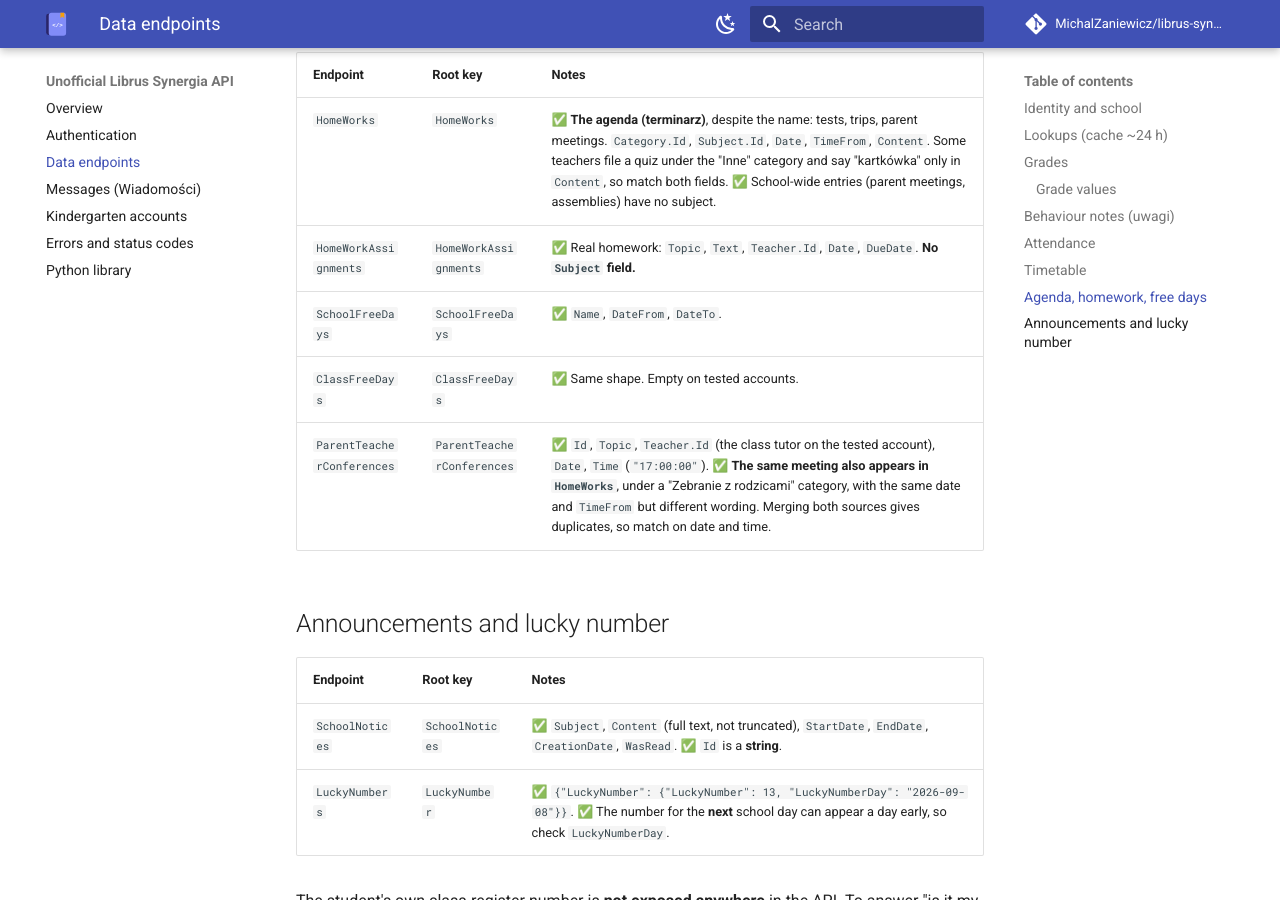
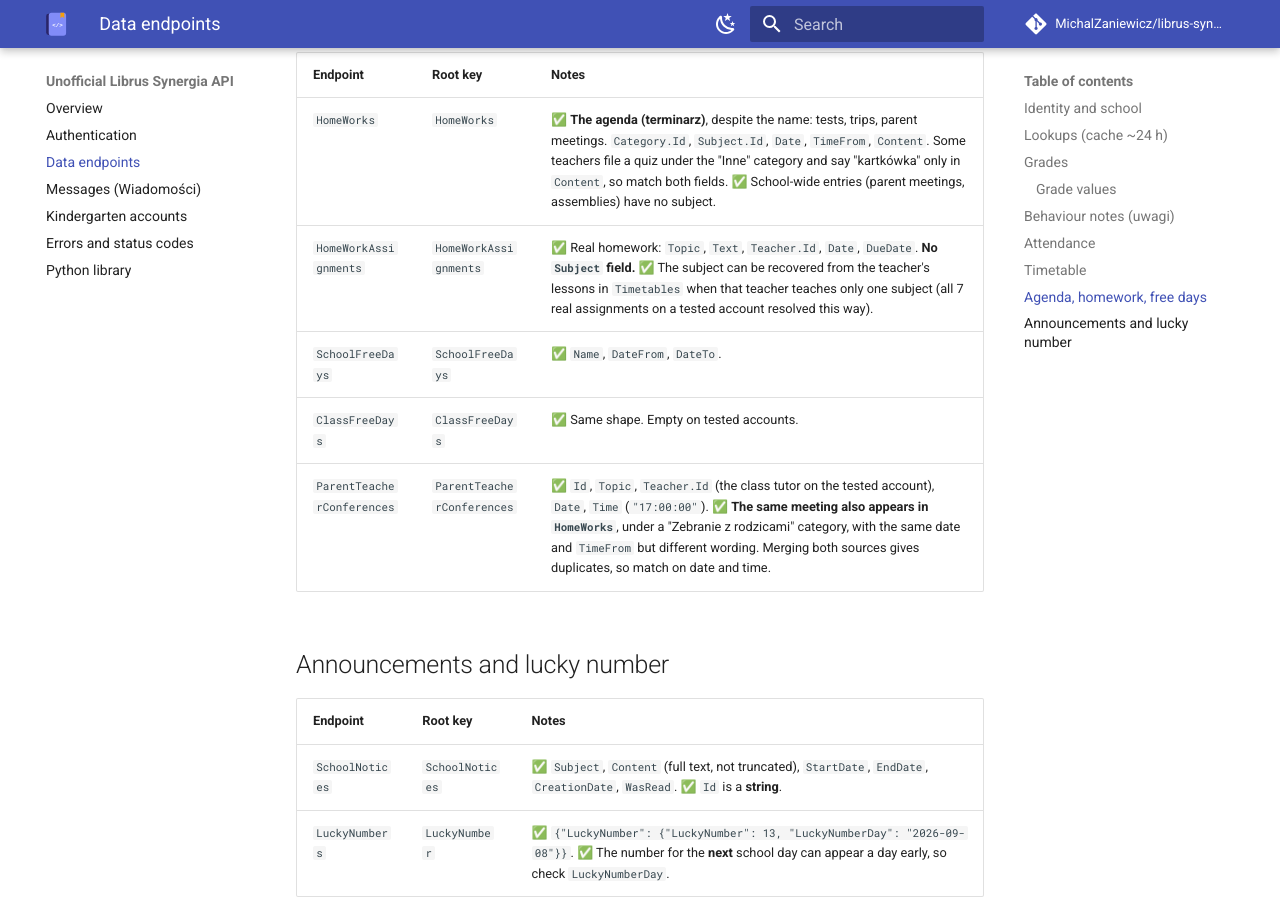
Before and after one commit to MichalZaniewicz/librus-synergia, an MkDocs documentation site: the page built from docs/endpoints.md, in a window 1280 px wide and 900 px high, scrolled down 4634 px. Built offline with MkDocs 1.6.1 and Material for MkDocs 9.7.7, drawn with Linux system fonts in a browser that asks for light colours; comment, search, counter and statistics services are not loaded; some of the changed text lies outside the part shown.

Commit message:
Docs: grade AddedBy and homework subject-from-teacher confirmed live
Co-Authored-By: Claude Opus 5.5 <noreply@anthropic.com>

```diff
--- a/docs/endpoints.md
+++ b/docs/endpoints.md
@@ -49,7 +49,7 @@ Two things apply to every endpoint:
 
 | Endpoint | Root key | Notes |
 |---|---|---|
-| `Grades` | `Grades` | ✅ `Grade` (string), `Subject.Id`, `Category.Id`, `Semester`, `AddDate`, `IsSemesterProposition`, `IsFinalProposition`, `IsSemester`, `IsFinal`, `Comments`. 📖 `AddedBy.Id` is the teacher who added the grade (a `Users` id). |
+| `Grades` | `Grades` | ✅ `Grade` (string), `Subject.Id`, `Category.Id`, `Semester`, `AddDate`, `IsSemesterProposition`, `IsFinalProposition`, `IsSemester`, `IsFinal`, `Comments`. ✅ `AddedBy.Id` is the teacher who added the grade (a `Users` id): on a real account all 15 grades resolved to the subject's own teacher. |
 | `Grades/Comments` | `Comments` | 📖 `[{"Id", "Text"}]`. `Grades[].Comments` is a list of **ids into this endpoint**, not embedded text. ✅ Real teacher comments on a real account resolve this way. ❓ Whether each list item is a bare id or an `{"Id": ...}` object was not captured, so accept both. |
 | `DescriptiveGrades` | `Grades` | 📖 `Subject`, `Skill`, `Category`, `Grade`, `AddDate`. Only when `Units` enables them. |
 | `PointGrades`, `TextGrades` | — | ✅ Reachable, empty on tested accounts. |
@@ -147,7 +147,7 @@ GET Timetables?weekStart=YYYY-MM-DD      (a Monday)
 | Endpoint | Root key | Notes |
 |---|---|---|
 | `HomeWorks` | `HomeWorks` | ✅ **The agenda (terminarz)**, despite the name: tests, trips, parent meetings. `Category.Id`, `Subject.Id`, `Date`, `TimeFrom`, `Content`. Some teachers file a quiz under the "Inne" category and say "kartkówka" only in `Content`, so match both fields. ✅ School-wide entries (parent meetings, assemblies) have no subject. |
-| `HomeWorkAssignments` | `HomeWorkAssignments` | ✅ Real homework: `Topic`, `Text`, `Teacher.Id`, `Date`, `DueDate`. **No `Subject` field.** |
+| `HomeWorkAssignments` | `HomeWorkAssignments` | ✅ Real homework: `Topic`, `Text`, `Teacher.Id`, `Date`, `DueDate`. **No `Subject` field.** ✅ The subject can be recovered from the teacher's lessons in `Timetables` when that teacher teaches only one subject (all 7 real assignments on a tested account resolved this way). |
 | `SchoolFreeDays` | `SchoolFreeDays` | ✅ `Name`, `DateFrom`, `DateTo`. |
 | `ClassFreeDays` | `ClassFreeDays` | ✅ Same shape. Empty on tested accounts. |
 | `ParentTeacherConferences` | `ParentTeacherConferences` | ✅ `Id`, `Topic`, `Teacher.Id` (the class tutor on the tested account), `Date`, `Time` (`"17:00:00"`). ✅ **The same meeting also appears in `HomeWorks`**, under a "Zebranie z rodzicami" category, with the same date and `TimeFrom` but different wording. Merging both sources gives duplicates, so match on date and time. |
```
